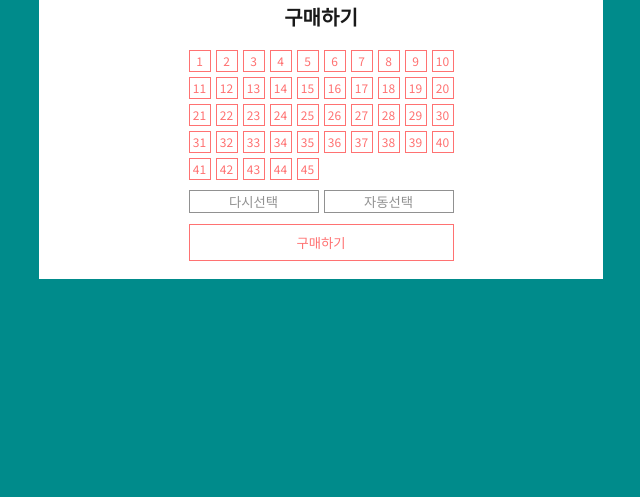
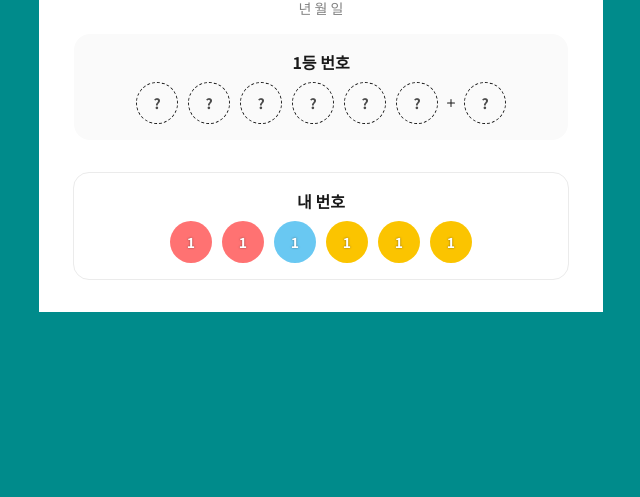
Before and after one commit to noneNoo/Javasript_Study, a plain HTML site: page Lotto/index.html in a window 1280 px wide. Shown: the part 303-800 px from the top of the page, without its empty margins (319-959 px from the left). Drawn offline with Linux system fonts and the light colour scheme.

Commit message:
index.html 내번호 html 구조 잡기

```diff
--- a/Lotto/css/style.css
+++ b/Lotto/css/style.css
@@ -25,6 +25,7 @@ h3 {
 main {
   display: flex;
   flex-direction: column;
+  justify-content: center;
   align-items: center;
   padding: 1rem 2rem;
   width: 500px;
@@ -130,18 +131,44 @@ form input[type='button'] {
   color: white;
 }
 
+#content {
+  display: flex;
+  flex-direction: column;
+  align-items: center;
+}
+
 #result {
   display: flex;
   justify-content: center;
+  align-items: center;
   background-color: #fafafa;
-  height: 40px;
-  padding: 1rem 3rem;
+  padding: 1rem;
+  width: 462px;
   border-radius: 1rem;
   margin: 1rem 0;
-  width: 446px;
+  flex-wrap: wrap;
 }
 
-#win-balls {
+#my-result {
+  display: flex;
+  justify-content: center;
+  align-items: center;
+  border: 1px solid #ebebeb;
+  padding: 1rem;
+  width: 462px;
+  border-radius: 1rem;
+  margin: 1rem 0;
+  flex-wrap: wrap;
+}
+
+.result-title {
+  width: 100%;
+  font-size: 16px;
+  text-align: center;
+  margin-bottom: 0.5rem;
+}
+
+.balls {
   display: flex;
   justify-content: center;
 }
--- a/Lotto/index.html
+++ b/Lotto/index.html
@@ -12,13 +12,14 @@
       <h1 id="logo"><span>Lotto</span><span>6/45</span></h1>
       <!--컨텐츠-->
       <div id="content">
-        <!-- <h2 id="title">당첨 결과</h2>
+        <h2 class="title">당첨 결과</h2>
         <h3 id="date">
           <span id="year"></span>년 <span id="month"></span>월
           <span id="day"></span>일
         </h3>
         <div id="result">
-          <div id="win-balls">
+          <h3 class="result-title">1등 번호</h3>
+          <div id="win-balls" class="balls">
             <article class="ball winball question">?</article>
             <article class="ball winball question">?</article>
             <article class="ball winball question">?</article>
@@ -44,11 +45,22 @@
           <div id="bonus-ball">
             <article class="ball bounsball question">?</article>
           </div>
-        </div> -->
+        </div>
+        <div id="my-result">
+          <h3 class="result-title">내 번호</h3>
+          <div id="my-balls" class="balls">
+            <article class="ball winball red">1</article>
+            <article class="ball winball red">1</article>
+            <article class="ball winball blue">1</article>
+            <article class="ball winball yellow">1</article>
+            <article class="ball winball yellow">1</article>
+            <article class="ball winball yellow">1</article>
+          </div>
+        </div>
       </div>
       <!--컨텐츠 끝-->
     </main>
-    <script src="./js/lotto.js"></script>
-    <script src="./js/lotto-user-pick.js"></script>
+    <!-- <script src="./js/lotto.js"></script>
+    <script src="./js/lotto-user-pick.js"></script> -->
   </body>
 </html>
--- a/Lotto/js/lotto.js
+++ b/Lotto/js/lotto.js
@@ -55,6 +55,7 @@ function PaintResultPage() {
   // 결과 볼 컨테이너 생성
   const winBallsDiv = document.createElement('div');
   winBallsDiv.id = 'win-balls';
+  winBallsDiv.classList.add('balls');
 
   // 물음표 모양의 article 6개 생성
   for (let i = 0; i < winNums.length; i++) {
```
